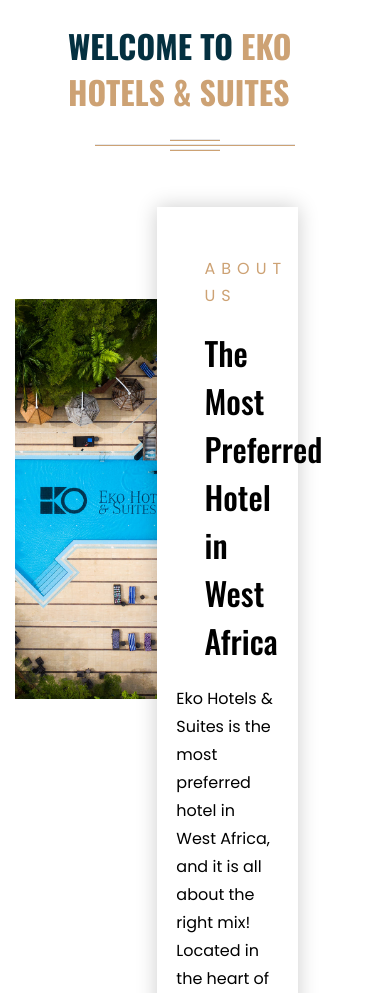
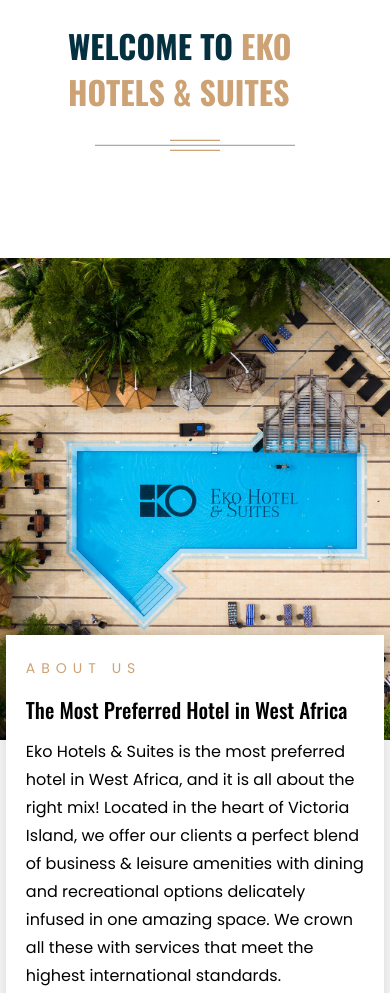
Before and after one commit to CHIBUZOR-coder/AnchrosoftAssignment, a website: page Tailwind2/public/index.html in a window 390 px wide. Shown: the part 743-1736 px from the top of the page. Drawn offline with nearby package versions, Linux system fonts and the light colour scheme; a web font is replaced by a local one.

Commit message:
did media query on banner5

```diff
--- a/Tailwind2/public/index.html
+++ b/Tailwind2/public/index.html
@@ -424,23 +424,23 @@
     <!-- ******************************************** -->
 
     <!-- Banner5 -->
-    <div class="banner5 bg-header  relative flex justif item center pb-14    pl-[15px] pr-[91.98px] ">
+    <div class="banner5 bg-header  relative flex justif item center pb-0 md:pb-14  flex-col md:flex-row  pl-0 md:pl-[15px] pr-0 md:pr-[91.98px] ">
 
-        <div class="w-[50%] childd1">
+        <div class=" w-full md:w-[47%]  childd1">
             <div class="  h-[624px] flex justify-center items-center ">
 
                 <div
-                    class=" top-4 w-full childd1_img bg-[url('./images/childd1_imge.jpg')] h-[400px] bg-center bg-cover">
+                    class=" top-4 w-full childd1_img bg-[url('./images/childd1_imge.jpg')] h-[482px] bg-center bg-cover">
 
                 </div>
 
             </div>
         </div>
 
-        <div class="min-h-[624px] py-5 w-[50%] ">
-            <div class="childd2  custom-shadow flex justify-center  items-center p-12 min-h-[540px] flex-col  gap-5 ">
-                <p class="w-full about text-headerBtnText ">About us</p>
-                <p class="most w-full">The Most Preferred Hotel in West Africa</p>
+        <div class="min-h-[624px] flex justify-center items-center  md:px-0 py-0 md:py-5 w-full md:w-[53%] relative">
+            <div class="childd2 w-[97%] md:w-full absolute md:relative bg-header  -top-44 md:top-0  custom-shadow flex justify-center  items-center p-5 md:p-[50px] min-h-[540px] flex-col gap-3 md:gap-5 ">
+                <p class="w-full about text-headerBtnText text-[14px] md:text-[16px] ">About us</p>
+                <p class="most w-full text-[21px] md:text-[32px]">The Most Preferred Hotel in West Africa</p>
                 <p class="worrd">Eko Hotels & Suites is the most preferred hotel in West Africa, and it is all about the right mix!
                     Located in the heart
                     of Victoria Island, we offer our clients a perfect blend of business & leisure amenities with dining
@@ -462,7 +462,7 @@
 
                 <div class="w-full">
                     <span
-                        class="px-6 font-semibold learn_btn cursor-pointer py-2 bg-headerBtnText text-white hover:text-black hover:bg-white transition ease-in-out duration-700">
+                        class="px-6 font-semibold learn_btn cursor-pointer py-3 bg-headerBtnText text-white hover:text-black hover:bg-white transition ease-in-out duration-700">
                         LEARN MORE
                     </span>
                 </div>
--- a/Tailwind2/src/input.css
+++ b/Tailwind2/src/input.css
@@ -254,7 +254,7 @@
 }
 
 .about {
-  font-size: 16px;
+
   letter-spacing: 6px;
   line-height: 27.2px;
   font-weight: 400;
@@ -265,7 +265,7 @@
 
 .most {
   font-family: "Oswald", sans-serif;
-  font-size: 32px;
+
   font-weight: 500;
 }
 
```
Also changed, not shown: Tailwind2/public/style.css.
